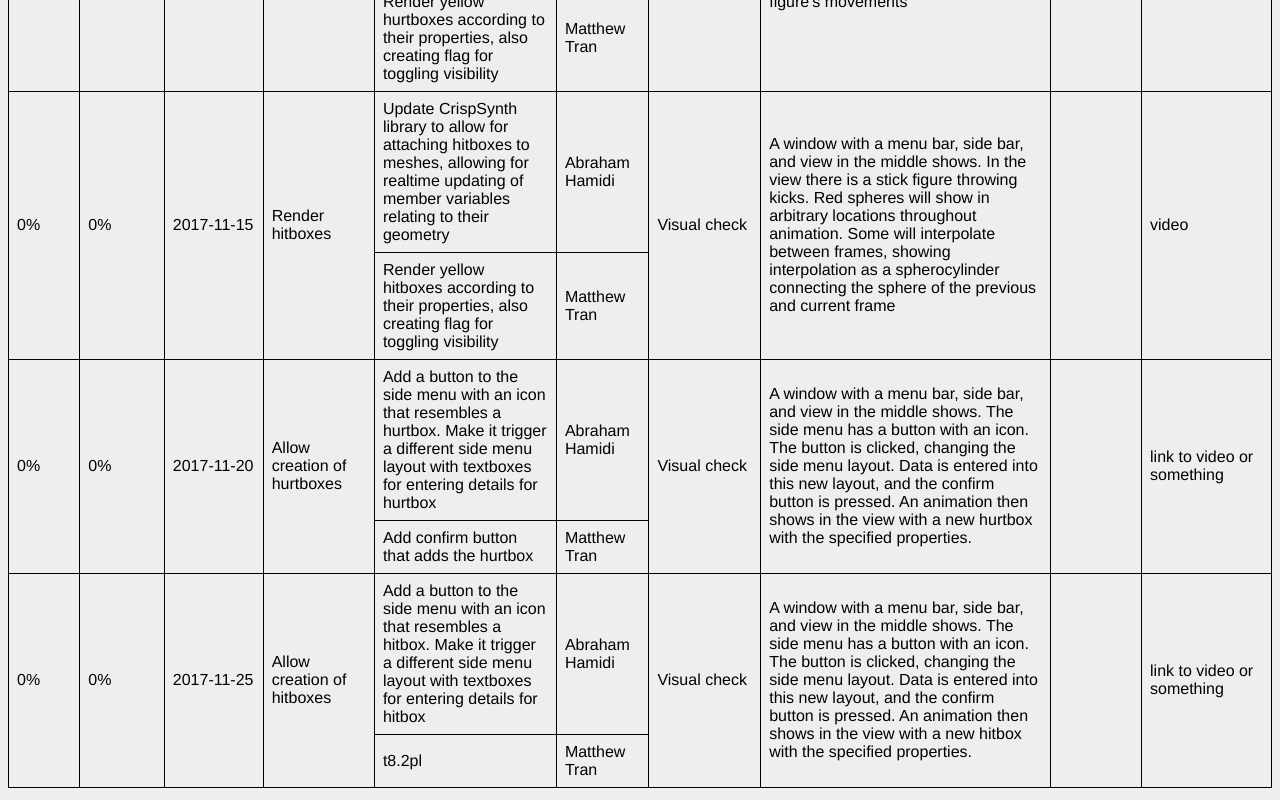
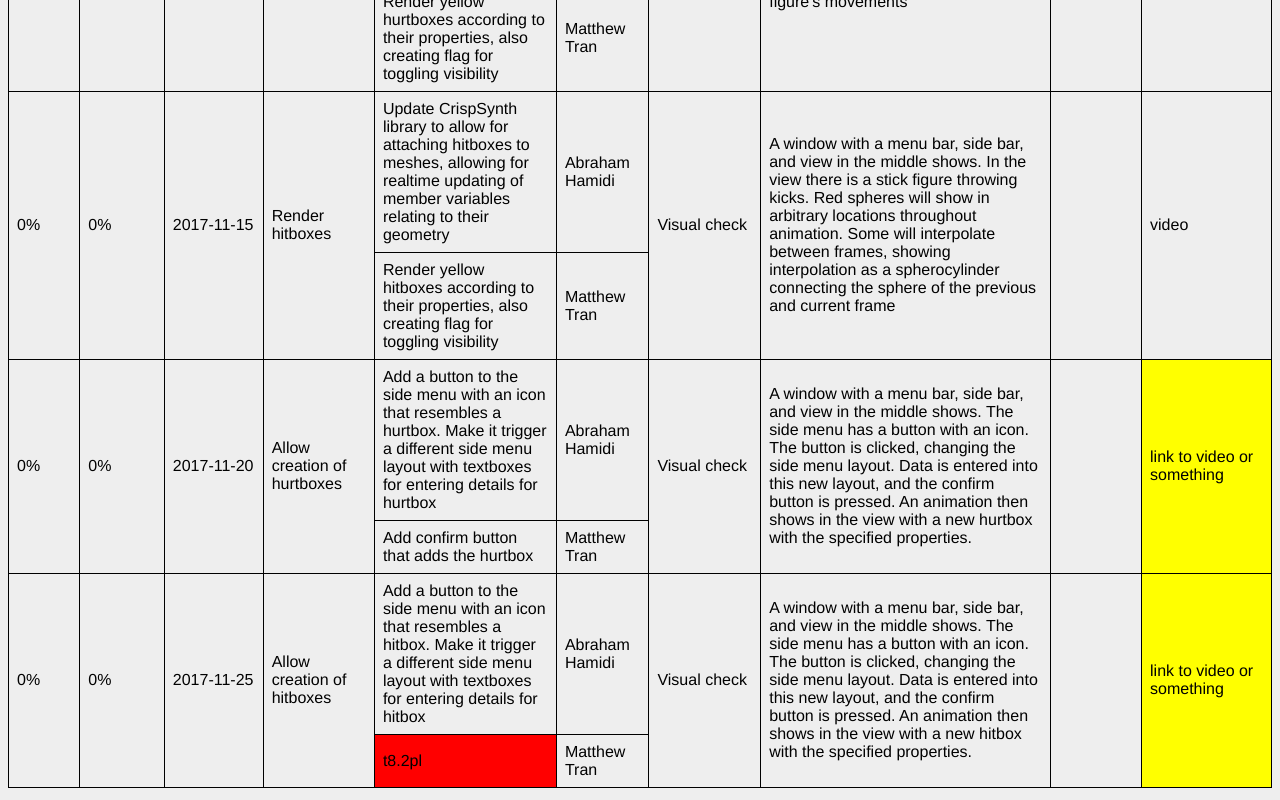
Before and after one commit to CrispBit/CrispPain, a plain HTML site: page docs/projectinfo/index.html in a window 1280 px wide. Shown: the part 804-1604 px from the top of the page. Drawn offline with Linux system fonts and the light colour scheme.

Commit message:
abe u forgot an few fields

```diff
--- a/docs/projectinfo/index.html
+++ b/docs/projectinfo/index.html
@@ -26,10 +26,6 @@
       table tr:not(.sub) td:nth-child(-n+3), table tr:not(.sub) th:nth-child(-n+3) {
           white-space: nowrap;
       }
-
-      /*table tr td:nth-child(5), table tr th:nth-child(5) {
-          width: 100px;
-      }*/
 
       .pl {
           background-color: red;
@@ -161,7 +157,7 @@
         <td rowspan="2">Visual check</td>
         <td rowspan="2">A window with a menu bar, side bar, and view in the middle shows. The side menu has a button with an icon. The button is clicked, changing the side menu layout. Data is entered into this new layout, and the confirm button is pressed. An animation then shows in the view with a new hurtbox with the specified properties.</td>
         <td rowspan="2"></td>
-        <td rowspan="2">link to video or something</td>
+        <td rowspan="2" class="todo">link to video or something</td>
       </tr>
       <tr class="sub">
         <td>Add confirm button that adds the hurtbox</td>
@@ -177,10 +173,10 @@
         <td rowspan="2">Visual check</td>
         <td rowspan="2">A window with a menu bar, side bar, and view in the middle shows. The side menu has a button with an icon. The button is clicked, changing the side menu layout. Data is entered into this new layout, and the confirm button is pressed. An animation then shows in the view with a new hitbox with the specified properties.</td>
         <td rowspan="2"></td>
-        <td rowspan="2">link to video or something</td>
+        <td rowspan="2" class="todo">link to video or something</td>
       </tr>
       <tr class="sub">
-        <td>t8.2pl</td>
+        <td class="pl">t8.2pl</td>
         <td>Matthew Tran</td>
       </tr>
     </table>
```
